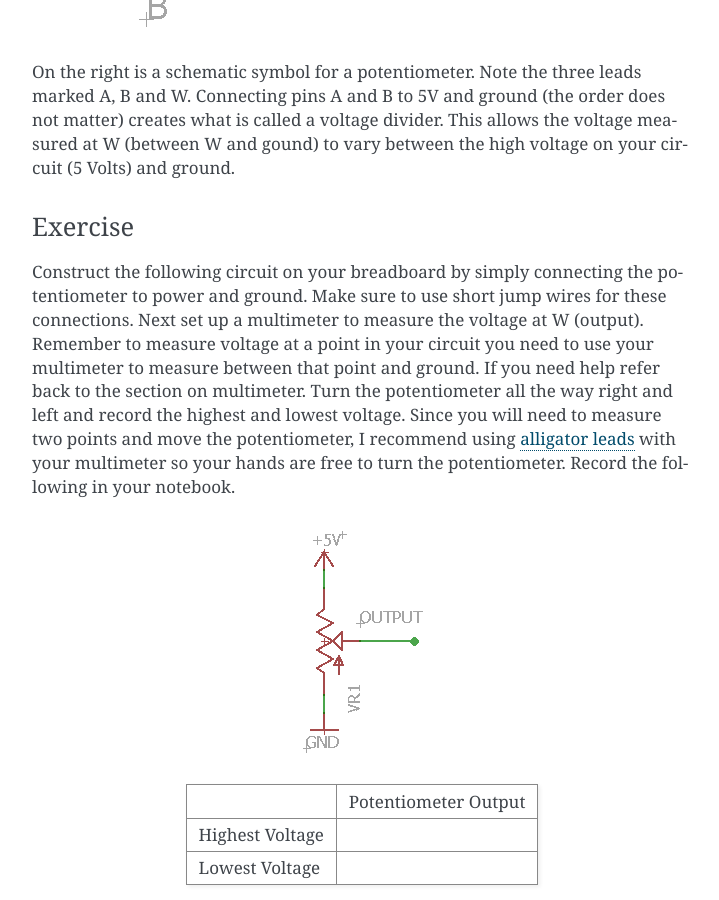
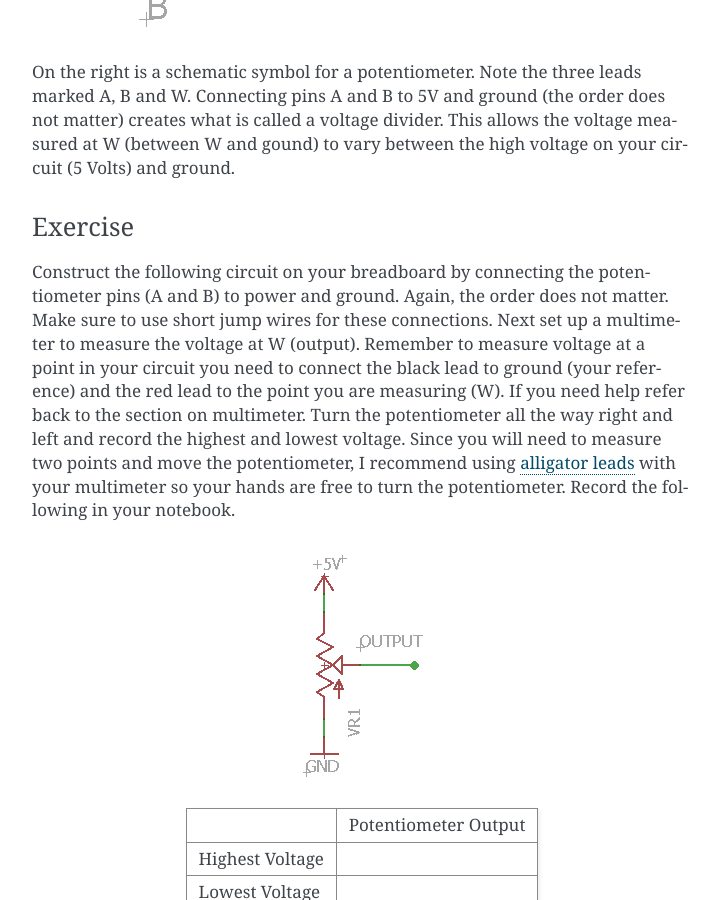
Before and after one commit to maxtkc/mvths-wiki, a Sphinx documentation site: the page built from docs/020-potentiometers.rst, in a window 1280 px wide and 900 px high, scrolled down 1703 px. Shown: the whole window, without its empty margins (388-1107 px from the left). Built offline with Sphinx 7.4.7, drawn with Linux system fonts in a browser that asks for light colours.

Commit message:
Update 020-potentiometers.rst

```diff
--- a/docs/020-potentiometers.rst
+++ b/docs/020-potentiometers.rst
@@ -30,9 +30,10 @@ divider. This allows the voltage measured at W (between W and gound) to vary bet
 Exercise
 ~~~~~~~~
 
-Construct the following circuit on your breadboard by simply connecting the potentiometer to power and ground. Make sure to use short jump wires for these
+Construct the following circuit on your breadboard by connecting the potentiometer pins (A and B) to power and ground. Again,
+the order does not matter. Make sure to use short jump wires for these
 connections. Next set up a multimeter to measure the voltage at W (output). Remember to measure voltage at a point in
-your circuit you need to use your multimeter to measure between that point and ground. If you need help refer back to the
+your circuit you need to connect the black lead to ground (your reference) and the red lead to the point you are measuring (W). If you need help refer back to the
 section on multimeter. Turn the potentiometer all the way right and left and record the highest and lowest voltage. Since you will need to measure two points and move the potentiometer, I recommend using  `alligator leads <https://docs.google.com/document/d/1BmZbXzxnD2j17QToSZ9jeZmnP7burwfksfQq2v4zu-Y/edit#bookmark=kix.53hctxuwjhmw>`__ with your multimeter so your hands are free to turn the potentiometer. Record the following in your notebook.
 
 
```
